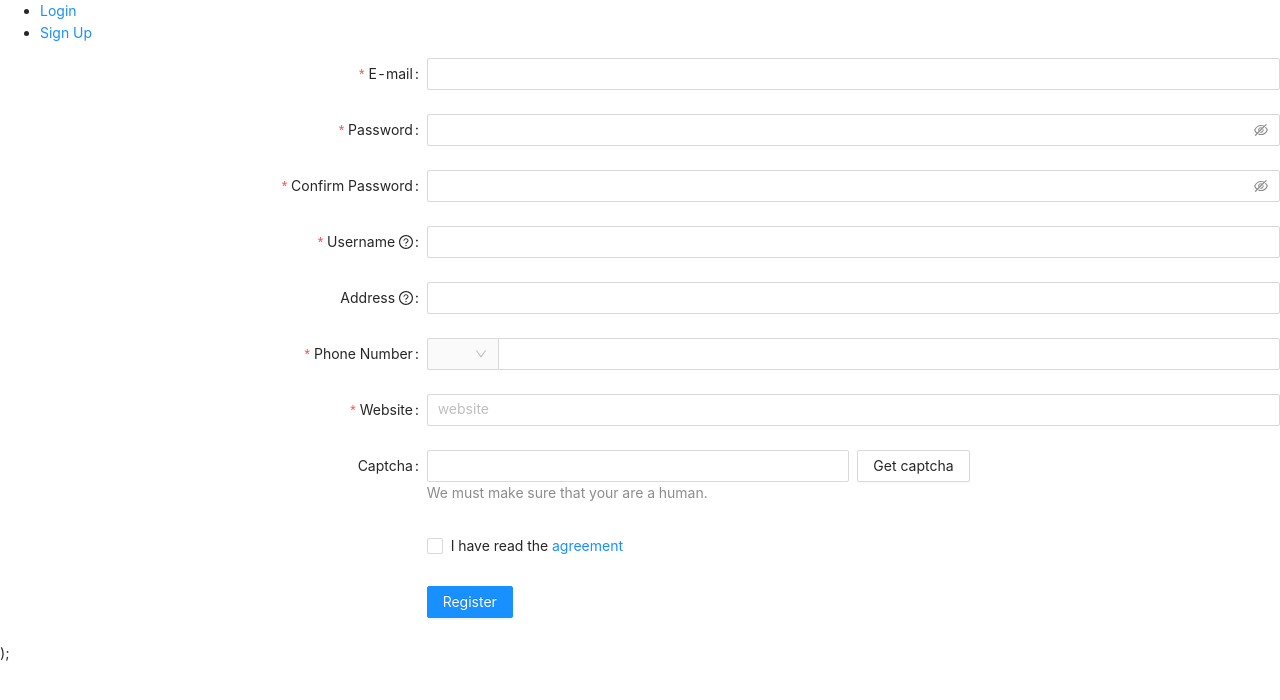
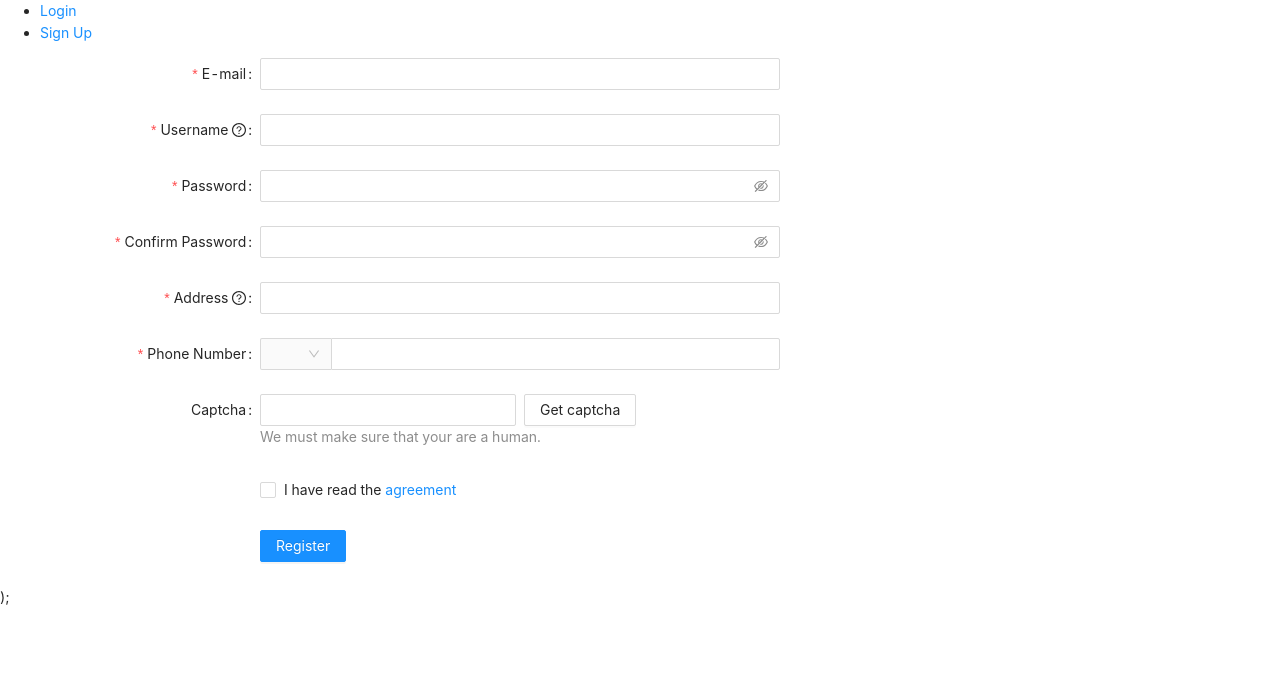
Before and after one commit to RachaelMSimmonds/ISTE-500-501-01, a React (Create React App) app in the folder arts/: page /registration in a window 1280 px wide. Shown: the top 700 px of the page. Built offline with nearby package versions, Linux system fonts and the light colour scheme.

Commit message:
Fixed reg display and added link to login

```diff
--- a/arts/src/login.jsx
+++ b/arts/src/login.jsx
@@ -32,7 +32,7 @@ function Login(){
 		};
 
 		return (
-			<div className = "login">
+			<div className = "login" >
 				<div>
 				<Form
 					{...layout}
@@ -73,8 +73,14 @@ function Login(){
 					</Form.Item>
 
 					<Form.Item {...tailLayout}>
-					<Button type="primary" htmlType="submit">
+					<Button type="primary" htmlType="submit" >
 						Submit
+					</Button>
+					</Form.Item>
+
+					<Form.Item {...tailLayout}>
+					<Button type="link" href="http://localhost:3000/registration" >
+					...or Register here!
 					</Button>
 					</Form.Item>
 				</Form>
--- a/arts/src/registration.jsx
+++ b/arts/src/registration.jsx
@@ -66,28 +66,13 @@ const tailFormItemLayout = {
           width: 70,
         }}
       >
-        <Option value="86">+86</Option>
-        <Option value="87">+87</Option>
+        <Option value="585">585</Option>
       </Select>
     </Form.Item>
   );
-  const [autoCompleteResult, setAutoCompleteResult] = useState([]);
-
-  const onWebsiteChange = (value) => {
-    if (!value) {
-      setAutoCompleteResult([]);
-    } else {
-      setAutoCompleteResult(['.com', '.org', '.net'].map((domain) => `${value}${domain}`));
-    }
-  };
-
-  const websiteOptions = autoCompleteResult.map((website) => ({
-    label: website,
-    value: website,
-  }));
 
     return(
-        <div>
+        <div style={{paddingRight: 500}}>
             <Form
       {...formItemLayout}
       form={form}
@@ -106,6 +91,27 @@ const tailFormItemLayout = {
           {
             required: true,
             message: 'Please input your E-mail!',
+          },
+        ]}
+      >
+        <Input />
+      </Form.Item>
+
+      <Form.Item
+        name="username"
+        label={
+          <span>
+            Username&nbsp;
+            <Tooltip title="First and Last Name">
+              <QuestionCircleOutlined />
+            </Tooltip>
+          </span>
+        }
+        rules={[
+          {
+            required: true,
+            message: 'Please input your username!',
+            whitespace: true,
           },
         ]}
       >
@@ -151,27 +157,7 @@ const tailFormItemLayout = {
       </Form.Item>
 
       <Form.Item
-        name="username"
-        label={
-          <span>
-            Username&nbsp;
-            <Tooltip title="What do you want your username to be?">
-              <QuestionCircleOutlined />
-            </Tooltip>
-          </span>
-        }
-        rules={[
-          {
-            required: true,
-            message: 'Please input your nickname!',
-            whitespace: true,
-          },
-        ]}
-      >
-        <Input />
-      </Form.Item>
-
-      <Form.Item
+        name="address"
        label={
         <span>
           Address&nbsp;
@@ -207,21 +193,6 @@ const tailFormItemLayout = {
             width: '100%',
           }}
         />
-      </Form.Item>
-
-      <Form.Item
-        name="website"
-        label="Website"
-        rules={[
-          {
-            required: true,
-            message: 'Please input website!',
-          },
-        ]}
-      >
-        <AutoComplete options={websiteOptions} onChange={onWebsiteChange} placeholder="website">
-          <Input />
-        </AutoComplete>
       </Form.Item>
 
       <Form.Item label="Captcha" extra="We must make sure that your are a human.">
```
